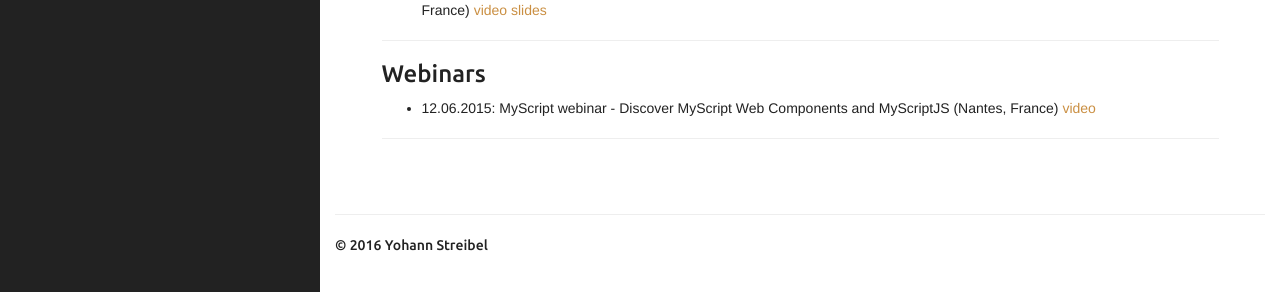
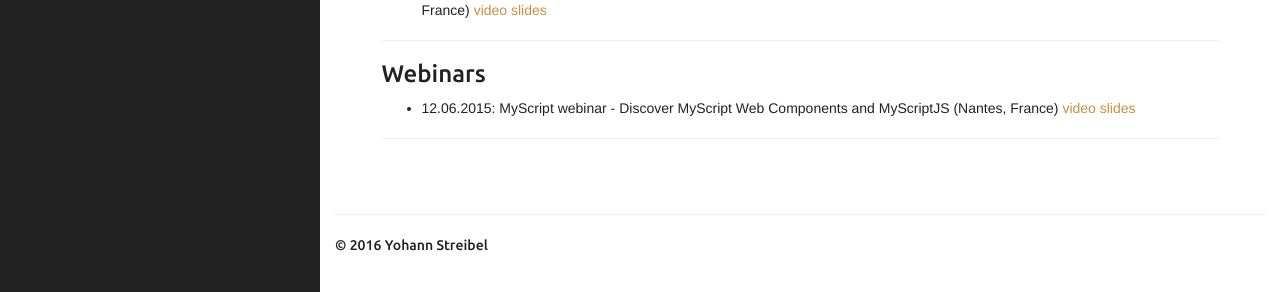
Before and after one commit to ystreibel/ystreibel.github.io, a Jekyll site: the page built from about.md, in a window 1280 px wide. Shown: the part 532-824 px from the top of the page. Built offline with Jekyll 4.4.1, drawn with Linux system fonts in a browser that asks for light colours.

Commit message:
[DEV] Add content

```diff
--- a/about.md
+++ b/about.md
@@ -27,9 +27,9 @@ group: navigation
 
 ### Presentations
 * 11.10.2015: Devoxx.be - Bringing handwriting recognition to your webapp with a Polymer component (Antwerp, Belgium) [video](https://www.youtube.com/watch?v=AdIbMvf6x6c) [slides](https://dev.myscript.com/Prez/Bringing%20handwriting%20recognition%20to%20your%20webapp.pptx)
-* 13.09.2015: Nantes JAVA User Group - Bringing handwriting recognition to your webapp with a Polymer component (Nantes, France) [video](https://www.youtube.com/watch?v=gUfYJ5CgCA4) [slides](https://docs.google.com/presentation/d/1xW6XlmTE9bnZnGIPxxzQABVZDFBW4b8AHqXqgs1d-Zg/edit?usp=sharing)
+* 13.09.2015: Nantes JAVA User Group - Bringing handwriting recognition to your webapp with a Polymer component (Nantes, France) [video](https://www.youtube.com/watch?v=gUfYJ5CgCA4) [slides]({{ site.url }}/assets/media/images/presentations/2015/jug/ajoutez_de_la_reconnaissance_d_écriture_à_votre_webapp.pptx)
 <hr />
 
 ### Webinars
-* 12.06.2015: MyScript webinar - Discover MyScript Web Components and MyScriptJS (Nantes, France) [video](https://dev.myscript.com/discover-myscript-web-components-and-myscriptjs/)
+* 12.06.2015: MyScript webinar - Discover MyScript Web Components and MyScriptJS (Nantes, France) [video](https://dev.myscript.com/discover-myscript-web-components-and-myscriptjs/) [slides]({{ site.url }}/assets/media/images/presentations/2015/webinar/MyScript_Web_Components_1.0_Webinar_V1.3.pptx)
 <hr />
```
Also changed, not shown: 13 other files.
